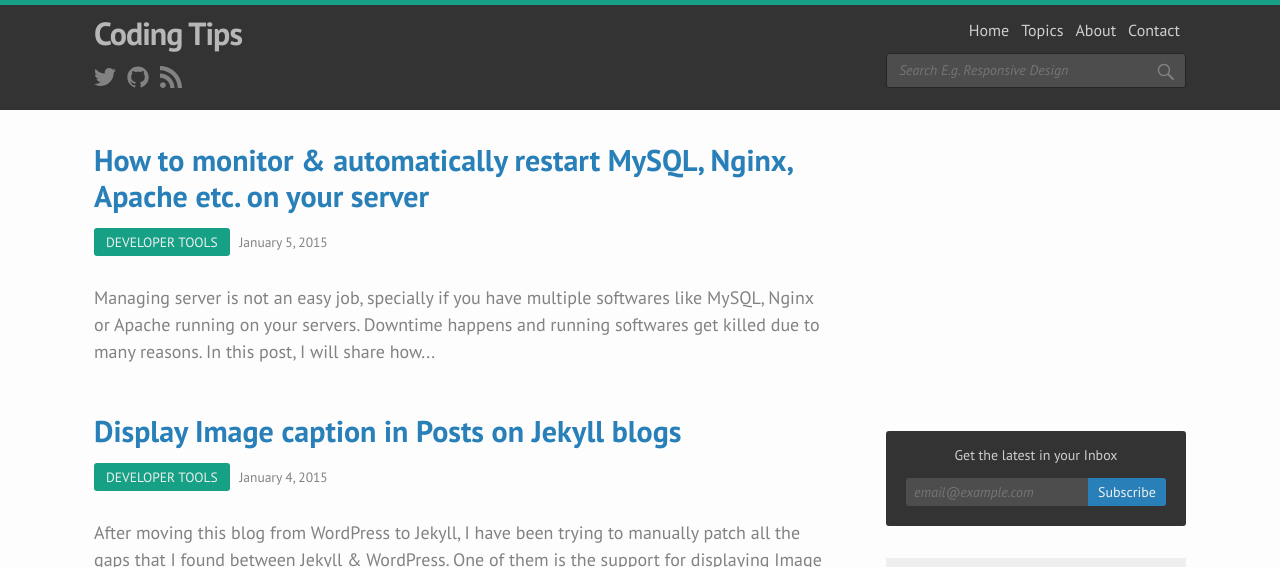
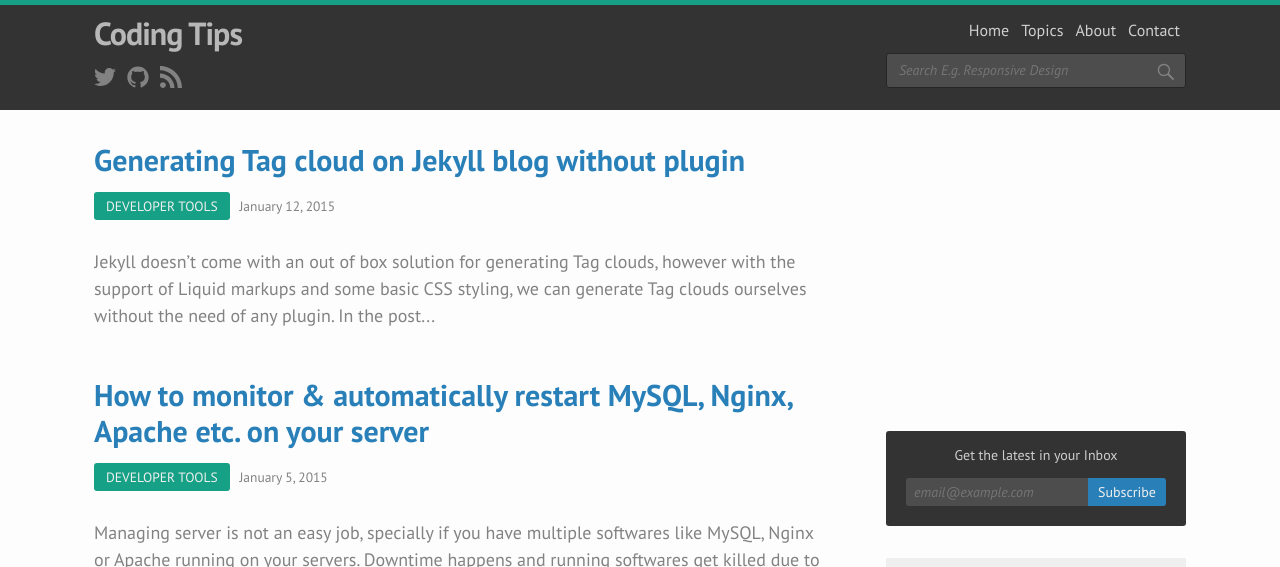
Before and after one commit to jastew/codingtips.kanishkkunal.in, a Jekyll site: the page built from index.html, in a window 1280 px wide and 900 px high, cut to the strip 0-567 px from the top of the window. Built offline with Jekyll 4.4.1, drawn with Linux system fonts in a browser that asks for light colours; the list of posts is cut into pages by our own code; comment, search, counter and statistics services are not loaded; some of the changed text lies outside the part shown.

Commit message:
Adding new post

```diff
--- /dev/null
+++ b/_posts/2015-01-12-tag-cloud-jekyll.md
@@ -0,0 +1,96 @@
+---
+layout: post
+title: Generating Tag cloud on Jekyll blog without plugin
+categories: developer-tools
+tags: [jekyll]
+---
+
+[Jekyll](http://jekyllrb.com/) doesn't come with an out of box solution for generating Tag clouds, however with the support of Liquid markups and some basic CSS styling, we can generate Tag clouds ourselves without the need of any plugin. In the post I will show how I generate Tag clouds on my blogs built with Jekyll.
+
+Jekyll is a great static site generation tool and during the past few weeks, I have moved many of my blogs including [this one to Jekyll](/github-pages-jekyll/).  I have been sharing tips on how to fill the missing pieces while making the move from [WordPress to Jekyll](/tag/jekyll/). One such missing piece is support for Tag clouds which is generally a desired element on Blogs.
+
+Since I host a few of my Jekyll generated blogs on GitHub pages, using a plugin to generate Tag cloud is not an option for me. GitHub builds Jekyll sites with safe option which allows only a few plugins (such as sitemap) to be included in your site. Therefore I generate Tag clouds manually using Liquid markups. For e.g. see the [tag cloud on this site](/topics/) or the [tag cloud on Super Dev](http://superdevresources.com/tags/).
+
+One distinct feature of Tag clouds is to size the tag according to the number of posts that are marked with that tag. The greater the number of posts, the bigger the size of the tag will be.  We will see how to generate such tag clouds on Jekyll shortly.
+
+## Tags in Jekyll
+
+Jekyll supports adding tags to a post by specifying them in the [Front Matter](http://jekyllrb.com/docs/frontmatter/). For e.g. the Front matter of this very post with tag specified as **Jekyll** is as follows.
+
+{% highlight yaml %}
+---
+layout: post
+title: Generating Tag cloud on Jekyll blog without plugin
+categories: developer-tools
+tags: jekyll
+---
+{% endhighlight %}
+
+Note that, more than one tag can be specified for a Jekyll post and can be written as YAML list or a space-separated string.
+
+You can generate Tag pages for every tag by manually creating a tag page at a path like `\tag\TAGNAME`. Posts in the tag page can be displayed by traversing the posts in `site.tags.TAGNAME` (e.g. "TAGNAME = jekyll" in this case). I will post in detail on how to create tag pages in a separate post.
+
+## Tag cloud in Jekyll
+
+Once you have tags setup in posts and tag pages created at URLs like `\tag\TAGNAME\`, we can create a tag cloud using the code snippet below.
+
+{% highlight liquid %}
+{% raw %}
+<h1>Tag Cloud</h1>
+{% assign tags = site.tags | sort %}
+{% for tag in tags %}
+ <span class="site-tag">
+    <a href="/tag/{{ tag | first | slugify }}/"
+        style="font-size: {{ tag | last | size  |  times: 4 | plus: 80  }}%">
+            {{ tag[0] | replace:'-', ' ' }} ({{ tag | last | size }})
+    </a>
+</span>
+{% endfor %}
+{% endraw %}
+{% endhighlight %}
+
+We are traversing the tags in site after sorting them and then generating a link for every tag. While creating the link for tag page, we make sure to size every link to include the font size parameter as inline style. The size depends on the count of posts that is available for that particular site tag.
+
+Since we are specifying the font size in percentage here, I have done offsetting by 80 after multiplying the post count by 4. By doing this, tags with just one post will be sized at 84%, those with 2 posts will have size of 88% and so on... You may want to change these offset values as per your liking.
+
+## CSS styling the tags
+
+We can add a bit more styling to the Tag cloud. Just some basic stuff like making them inline and adding some padding.
+
+{% highlight CSS %}
+.site-tag a {
+    display: inline-block;
+    margin-right: 12px;
+}
+{% endhighlight %}
+
+You may want to go ahead and add more styling which matches your blog layout.
+
+## Demo of Tag Cloud
+
+Find below the demo of Tag cloud that gets generated using the code snippet presented above. Note that the tags below are functional and will take you to their respective tag pages.
+
+### Tag Cloud
+
+
+<style>
+span.site-tag a {
+    display: inline-block;
+    margin-right: 12px;
+}
+</style>
+<div class="embed">
+{% assign tags = site.tags | sort %}
+{% for tag in tags %}
+ <span class="site-tag">
+    <a href="/tag/{{ tag | first | slugify }}/"
+        style="font-size: {{ tag | last | size  |  times: 4 | plus: 80  }}%">
+            {{ tag[0] | replace:'-', ' ' }} ({{ tag | last | size }})
+    </a>
+</span>
+{% endfor %}
+</div>
+
+## Summary
+
+We saw, how we can easily generate Tag clouds for Jekyll based blogs, and we don't need to resort to plugins for this purpose. By doing so, we can have these tag clouds show up on Jekyll blogs deployed with [GitHub pages](https://pages.github.com/) too. In case you have any questions or concerns, don't forget to ask them in comments below.
--- a/topics.html
+++ b/topics.html
@@ -14,7 +14,7 @@
             {% for category in cats %}
              <h3 class="post-topic"><a href="/category/{{ category[0] | slugify }}/">
                 {{ category[0] | replace:'-', ' ' }}
-            </a></span>
+            </a></h3>
             {% endfor %}
         </div>
 
@@ -24,7 +24,7 @@
             {% for tag in tags %}
              <h3 class="post-topic site-tag"><a href="/tag/{{ tag[0] | slugify }}/" style="font-size: {{ tag | last | size  |  times: 4 | plus: 80  }}%">
                 {{ tag[0] | replace:'-', ' ' }} ({{ tag | last | size }})
-            </a></span>
+            </a></h3>
             {% endfor %}
         </div>
     </div>
```
